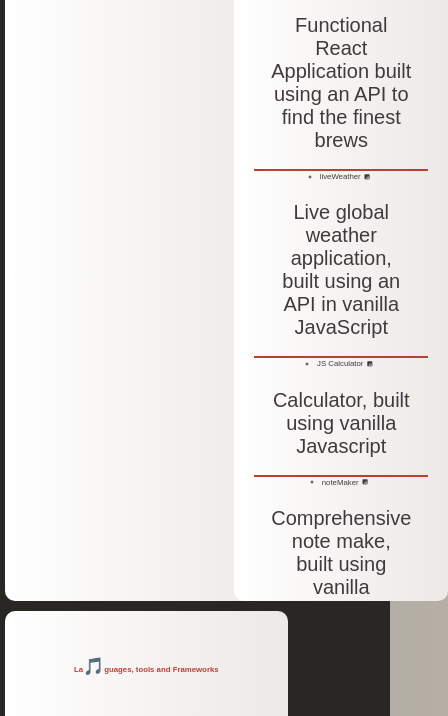
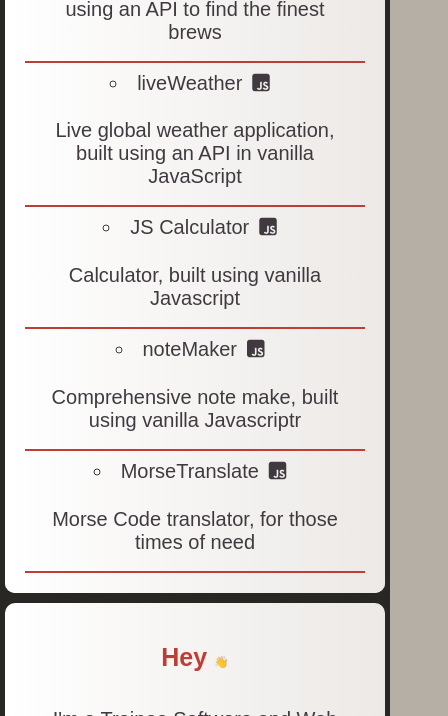
Before and after one commit to mcnultyfrank/Portfolio-Website, a plain HTML site: page index.html in a window 390 px wide. Shown: the part 3532-4248 px from the top of the page, 448 px wide, since content can reach past the window. Drawn offline with nearby package versions, Linux system fonts and the light colour scheme.

Commit message:
mobile changes

```diff
--- a/styles.scss
+++ b/styles.scss
@@ -440,7 +440,7 @@
         font-size: 3vw;
       }
       h2{
-        font-size: 3vw;
+        font-size: 25px;
         padding: 20px;
         font-weight: 600;
         color: #BE3E35;
@@ -454,7 +454,7 @@
       left: 0;
     }
     p {
-      font-size: 2vw;
+      font-size: 20px;
       font-weight: 500;
       border-bottom: 2px solid #BE3E35;
       padding: 2vh 2vh;
@@ -483,12 +483,12 @@
     }
     li {
       list-style-type: circle;
-      font-size: 2vw;
+      font-size: 20px;
       margin: 0;
 
       i {
-        font-size: 1.5vw;
-        margin: 1vw;
+        font-size: 20px;
+        margin: 10px;
       }
     }
   }
@@ -704,16 +704,21 @@
       grid-row: 11/13;
     }
     .about-page article:nth-child(1) {
-      grid-column: 1/4;
+      grid-column: 1/5;
       grid-row: 2/3;
     }
 
     .about-page article:nth-child(2) {
-      grid-column: 1/4;
-      grid-row: 1/2;
+      grid-column: 1/5;
+      grid-row: 3/4;
     }
+    .about-page article:nth-child(3) {
+      grid-column: 1/5;
+      grid-row: 2/3;
+    }
+
   }
-  @media screen and (min-width: 568px) and (max-width: 1028px){
+  @media screen and (min-width: 568px) and (max-width: 1328px){
     .portfolio-page article {
       opacity: 1;
 
```
Also changed, not shown: styles.css.
